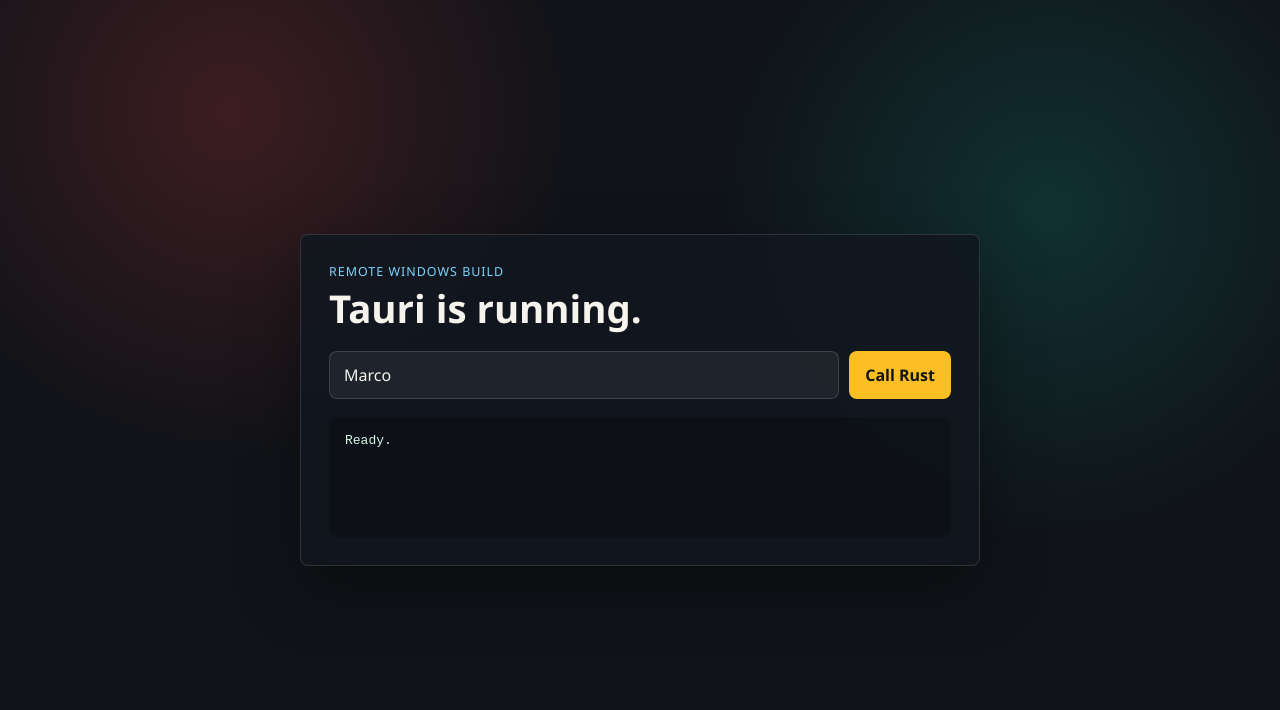
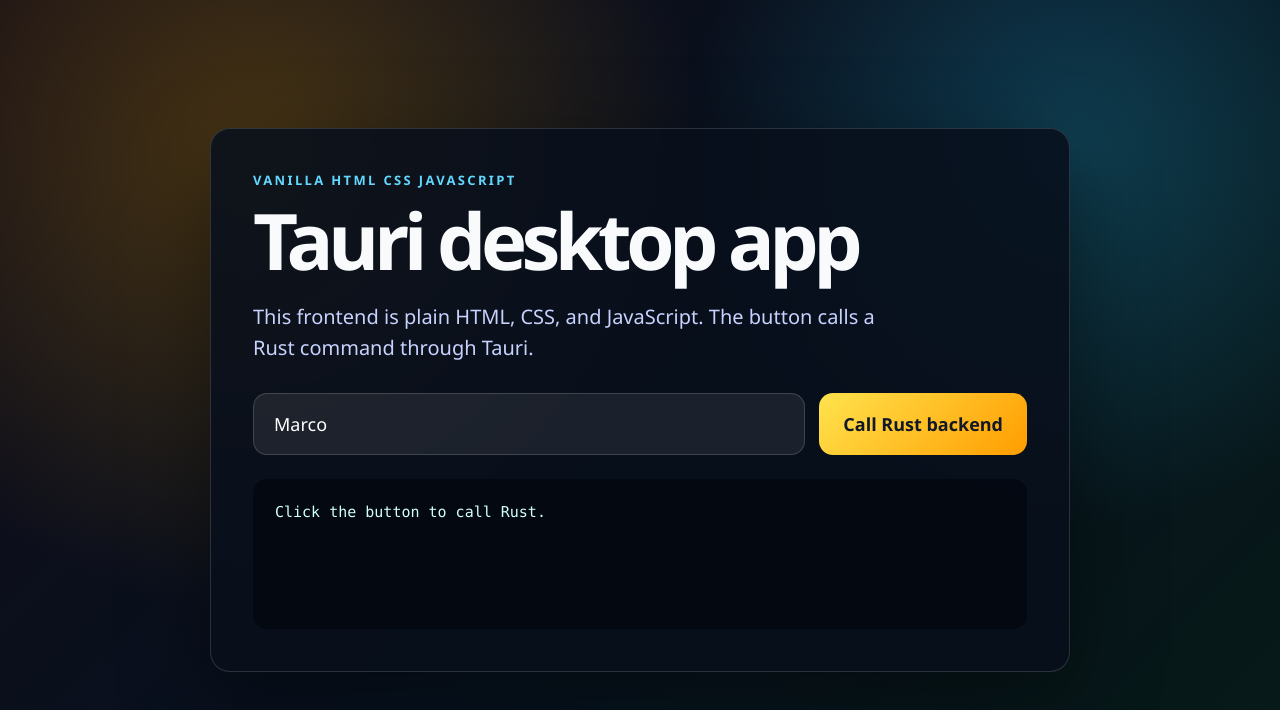
Before and after one commit to MarcoMeyerDev/tauri-remote-builder, a website built with Vite: page index.html in a window 1280 px wide. Built offline with nearby package versions, Linux system fonts and the light colour scheme.

Commit message:
Add vanilla HTML CSS JS Tauri app

```diff
--- a/index.html
+++ b/index.html
@@ -3,10 +3,10 @@
   <head>
     <meta charset="UTF-8" />
     <meta name="viewport" content="width=device-width, initial-scale=1.0" />
-    <title>Tauri Remote Builder</title>
-    <script type="module" src="/src/main.js" defer></script>
+    <title>Vanilla Tauri App</title>
   </head>
   <body>
-    <div id="app"></div>
+    <main id="app"></main>
+    <script type="module" src="/src/main.js"></script>
   </body>
 </html>
--- a/package.json
+++ b/package.json
@@ -1,5 +1,5 @@
 {
-  "name": "tauri-remote-builder",
+  "name": "vanilla-html-css-js-tauri",
   "private": true,
   "version": "0.1.0",
   "type": "module",
--- a/src-tauri/Cargo.toml
+++ b/src-tauri/Cargo.toml
@@ -1,13 +1,13 @@
 [package]
-name = "tauri-remote-builder"
+name = "vanilla-html-css-js-tauri"
 version = "0.1.0"
-description = "Minimal Tauri app built by GitHub Actions"
+description = "Vanilla HTML CSS JavaScript Tauri app"
 authors = ["MarcoMeyerDev"]
 edition = "2021"
 rust-version = "1.77.2"
 
 [lib]
-name = "tauri_remote_builder_lib"
+name = "vanilla_html_css_js_tauri_lib"
 crate-type = ["staticlib", "cdylib", "rlib"]
 
 [build-dependencies]
--- a/src-tauri/capabilities/default.json
+++ b/src-tauri/capabilities/default.json
@@ -1,7 +1,7 @@
 {
   "$schema": "../gen/schemas/desktop-schema.json",
   "identifier": "default",
-  "description": "Default permissions for the main window",
+  "description": "Default app capability",
   "windows": ["main"],
   "permissions": ["core:default"]
 }
--- a/src/main.js
+++ b/src/main.js
@@ -1,31 +1,33 @@
+import { invoke } from "@tauri-apps/api/core";
 import "./styles.css";
-import { invoke } from "@tauri-apps/api/core";
 
 const app = document.querySelector("#app");
 
 app.innerHTML = `
-  <main class="shell">
-    <section class="panel">
-      <p class="label">Remote Windows build</p>
-      <h1>Tauri is running.</h1>
-      <div class="controls">
-        <input id="name" value="Marco" />
-        <button id="run" type="button">Call Rust</button>
-      </div>
-      <pre id="output">Ready.</pre>
-    </section>
-  </main>
+  <section class="shell">
+    <p class="eyebrow">Vanilla HTML CSS JavaScript</p>
+    <h1>Tauri desktop app</h1>
+    <p class="lede">
+      This frontend is plain HTML, CSS, and JavaScript. The button calls a Rust command through Tauri.
+    </p>
+    <div class="controls">
+      <input id="name" value="Marco" aria-label="Name" />
+      <button id="call-rust">Call Rust backend</button>
+    </div>
+    <pre id="output">Click the button to call Rust.</pre>
+  </section>
 `;
 
-const nameInput = document.querySelector("#name");
-const runButton = document.querySelector("#run");
+const input = document.querySelector("#name");
 const output = document.querySelector("#output");
+const button = document.querySelector("#call-rust");
 
-runButton.addEventListener("click", async () => {
+button.addEventListener("click", async () => {
   output.textContent = "Calling Rust...";
+
   try {
-    const response = await invoke("greet", { name: nameInput.value || "world" });
-    output.textContent = JSON.stringify(response, null, 2);
+    const result = await invoke("greet", { name: input.value.trim() || "friend" });
+    output.textContent = JSON.stringify(result, null, 2);
   } catch (error) {
     output.textContent = String(error);
   }
--- a/src/styles.css
+++ b/src/styles.css
@@ -1,95 +1,110 @@
 :root {
-  color: #f7f4ee;
-  background: #101318;
-  font-family: "Segoe UI", "Trebuchet MS", sans-serif;
-  font-synthesis: none;
-  text-rendering: optimizeLegibility;
-  -webkit-font-smoothing: antialiased;
-  -moz-osx-font-smoothing: grayscale;
-}
-
-html,
-body,
-#app {
-  width: 100%;
-  height: 100%;
-  margin: 0;
+  color: #f8fafc;
+  background: #07111f;
+  font-family: "Segoe UI", "Aptos", sans-serif;
 }
 
 * {
   box-sizing: border-box;
 }
 
-.shell {
-  min-height: 100%;
+body {
+  margin: 0;
+  min-width: 320px;
+  min-height: 100vh;
+  background:
+    radial-gradient(circle at 20% 20%, rgba(255, 176, 0, 0.24), transparent 28rem),
+    radial-gradient(circle at 84% 18%, rgba(42, 214, 255, 0.22), transparent 24rem),
+    linear-gradient(135deg, #120c17 0%, #07111f 52%, #071a17 100%);
+}
+
+#app {
+  min-height: 100vh;
   display: grid;
   place-items: center;
-  padding: 24px;
-  background:
-    radial-gradient(circle at 18% 14%, rgba(239, 68, 68, 0.2), transparent 28%),
-    radial-gradient(circle at 82% 26%, rgba(20, 184, 166, 0.18), transparent 28%),
-    #101318;
+  padding: 32px;
 }
 
-.panel {
-  width: min(680px, 100%);
-  padding: 28px;
-  border: 1px solid rgba(255, 255, 255, 0.12);
-  border-radius: 8px;
-  background: rgba(18, 23, 31, 0.88);
-  box-shadow: 0 24px 64px rgba(0, 0, 0, 0.35);
+.shell {
+  width: min(860px, 100%);
+  padding: 42px;
+  border: 1px solid rgba(255, 255, 255, 0.14);
+  border-radius: 20px;
+  background: rgba(9, 15, 28, 0.88);
+  box-shadow: 0 28px 90px rgba(0, 0, 0, 0.42);
 }
 
-.label {
-  margin: 0 0 8px;
-  color: #7dd3fc;
+.eyebrow {
+  margin: 0 0 14px;
+  color: #62d8ff;
+  font-size: 13px;
+  font-weight: 800;
+  letter-spacing: 0.18em;
   text-transform: uppercase;
-  letter-spacing: 0.08em;
-  font-size: 0.78rem;
 }
 
 h1 {
-  margin: 0 0 22px;
-  font-size: 2.4rem;
-  line-height: 1.05;
+  margin: 0;
+  font-size: clamp(42px, 8vw, 78px);
+  line-height: 0.95;
+  letter-spacing: -0.07em;
+}
+
+.lede {
+  max-width: 650px;
+  margin: 24px 0 30px;
+  color: #c7d2fe;
+  font-size: 20px;
+  line-height: 1.55;
 }
 
 .controls {
-  display: flex;
-  gap: 10px;
-  flex-wrap: wrap;
+  display: grid;
+  grid-template-columns: 1fr auto;
+  gap: 14px;
 }
 
 input,
 button {
+  border: 0;
+  border-radius: 14px;
   font: inherit;
-  border-radius: 8px;
+  font-size: 18px;
 }
 
 input {
-  min-width: 220px;
-  flex: 1;
-  padding: 12px 14px;
-  border: 1px solid rgba(255, 255, 255, 0.14);
-  color: #f7f4ee;
-  background: rgba(255, 255, 255, 0.06);
+  min-width: 0;
+  padding: 18px 20px;
+  color: #fff;
+  border: 1px solid rgba(255, 255, 255, 0.16);
+  background: rgba(255, 255, 255, 0.08);
 }
 
 button {
-  border: 0;
-  padding: 12px 16px;
-  color: #101318;
-  background: #fbbf24;
-  font-weight: 700;
+  padding: 18px 24px;
+  color: #111827;
+  background: linear-gradient(135deg, #ffe34d, #ff9d00);
+  font-weight: 900;
   cursor: pointer;
 }
 
 pre {
-  min-height: 120px;
-  margin: 18px 0 0;
-  padding: 16px;
+  min-height: 150px;
+  margin: 24px 0 0;
+  padding: 22px;
   overflow: auto;
-  border-radius: 8px;
-  color: #d6f7e7;
-  background: rgba(0, 0, 0, 0.24);
+  border-radius: 14px;
+  background: rgba(2, 6, 15, 0.72);
+  color: #d1fff9;
+  font: 15px/1.55 "Cascadia Code", Consolas, monospace;
 }
+
+@media (max-width: 680px) {
+  .shell {
+    padding: 28px;
+  }
+
+  .controls {
+    grid-template-columns: 1fr;
+  }
+}
```
Also changed, not shown: src-tauri/tauri.conf.json (+15 -9 lines), .github/workflows/build-windows.yml, 4 other files.
